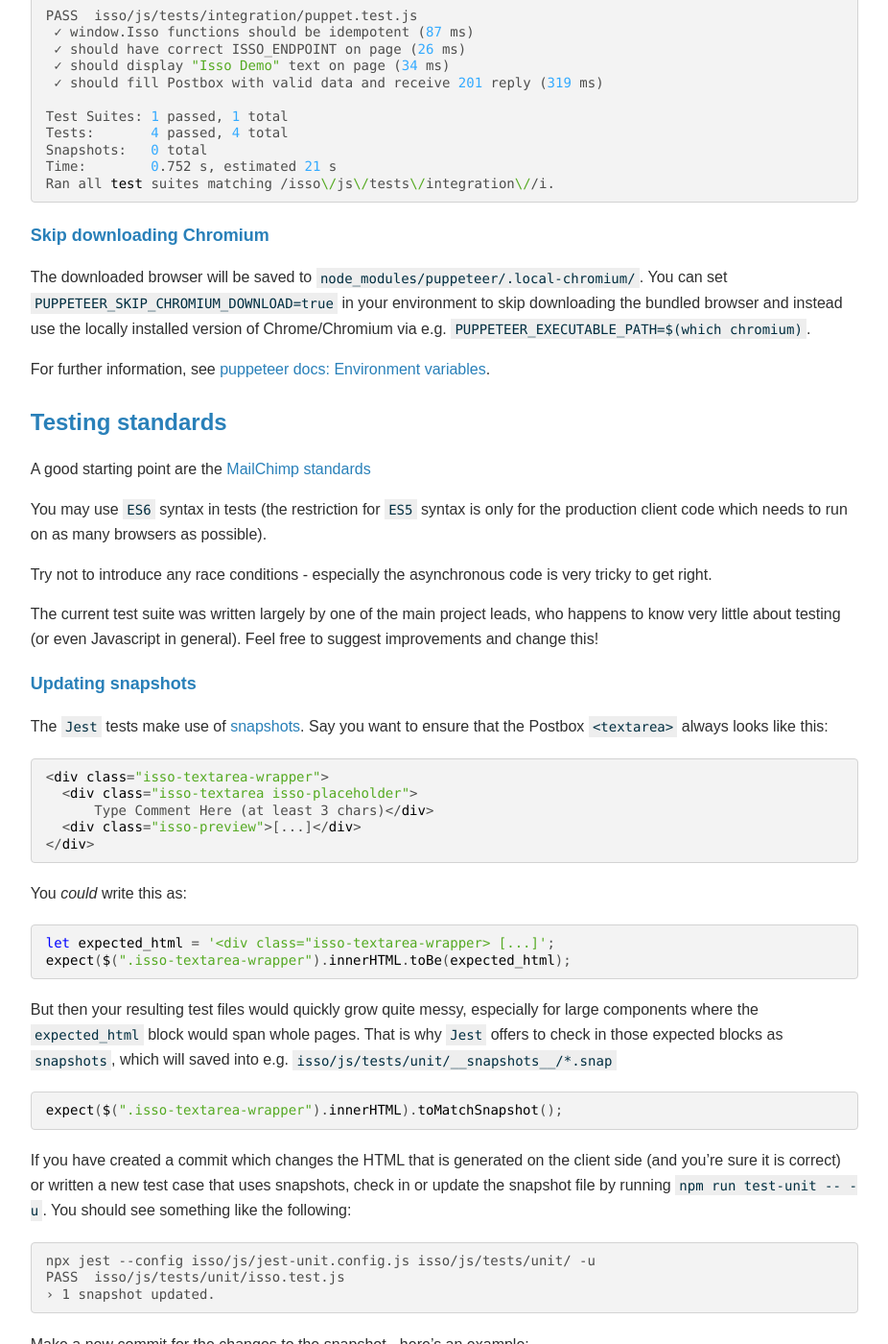
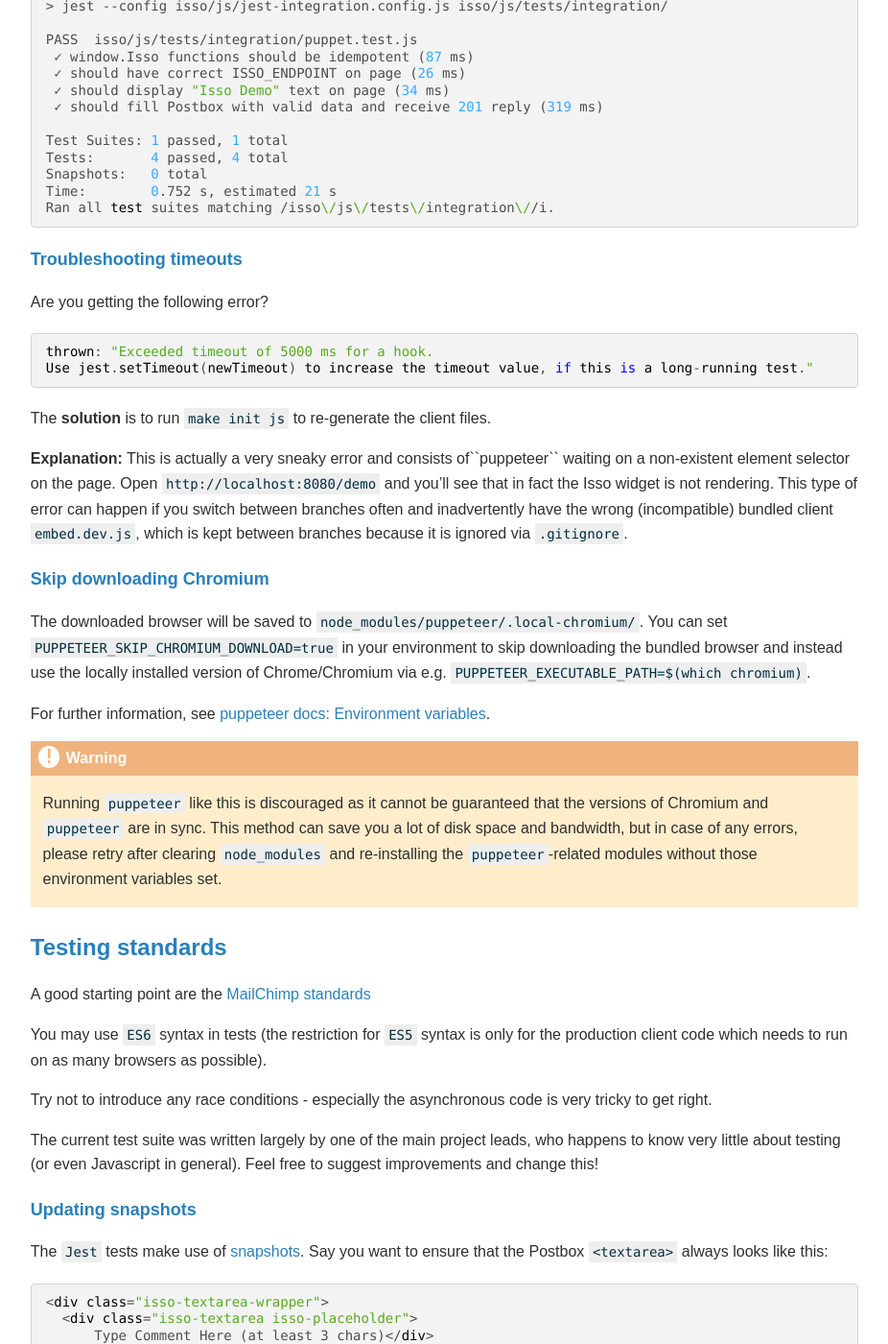
Before and after one commit to isso-comments/isso, a Sphinx documentation site: the page built from docs/docs/technical-docs/testing-client.rst, in a window 1280 px wide and 1400 px high, scrolled down 2424 px. Shown: the whole window at 96% size, without its empty margins (305-1231 px from the left). Built offline with Sphinx 7.4.7, drawn with Linux system fonts in a browser that asks for light colours; some of the changed text lies outside the part shown.

Commit message:
docs: testing-client: Add pptr warnings and troubleshooting

```diff
--- a/docs/docs/technical-docs/testing-client.rst
+++ b/docs/docs/technical-docs/testing-client.rst
@@ -126,6 +126,25 @@ You should receive output that looks similar to the following:
     Time:        0.752 s, estimated 21 s
     Ran all test suites matching /isso\/js\/tests\/integration\//i.
 
+Troubleshooting timeouts
+^^^^^^^^^^^^^^^^^^^^^^^^
+
+Are you getting the following error?
+
+.. code-block::
+
+    thrown: "Exceeded timeout of 5000 ms for a hook.
+    Use jest.setTimeout(newTimeout) to increase the timeout value, if this is a long-running test."
+
+The **solution** is to run ``make init js`` to re-generate the client files.
+
+**Explanation:** This is actually a very sneaky error and consists
+of``puppeteer`` waiting on a non-existent element selector on the page. Open
+``http://localhost:8080/demo`` and you'll see that in fact the Isso widget is
+not rendering. This type of error can happen if you switch between branches
+often and inadvertently have the wrong (incompatible) bundled client
+``embed.dev.js``, which is kept between branches because it is ignored via
+``.gitignore``.
 
 Skip downloading Chromium
 ^^^^^^^^^^^^^^^^^^^^^^^^^
@@ -136,6 +155,12 @@ skip downloading the bundled browser and instead use the locally installed
 version of Chrome/Chromium via e.g. ``PUPPETEER_EXECUTABLE_PATH=$(which chromium)``.
 
 For further information, see `puppeteer docs: Environment variables`__.
+
+.. warning:: Running ``puppeteer`` like this is discouraged as it cannot be
+   guaranteed that the versions of Chromium and ``puppeteer`` are in sync. This
+   method can save you a lot of disk space and bandwidth, but in case of any
+   errors, please retry after clearing ``node_modules`` and re-installing the
+   ``puppeteer``-related modules without those environment variables set.
 
 .. __: https://github.com/puppeteer/puppeteer/blob/main/docs/api.md#environment-variables
 
```
